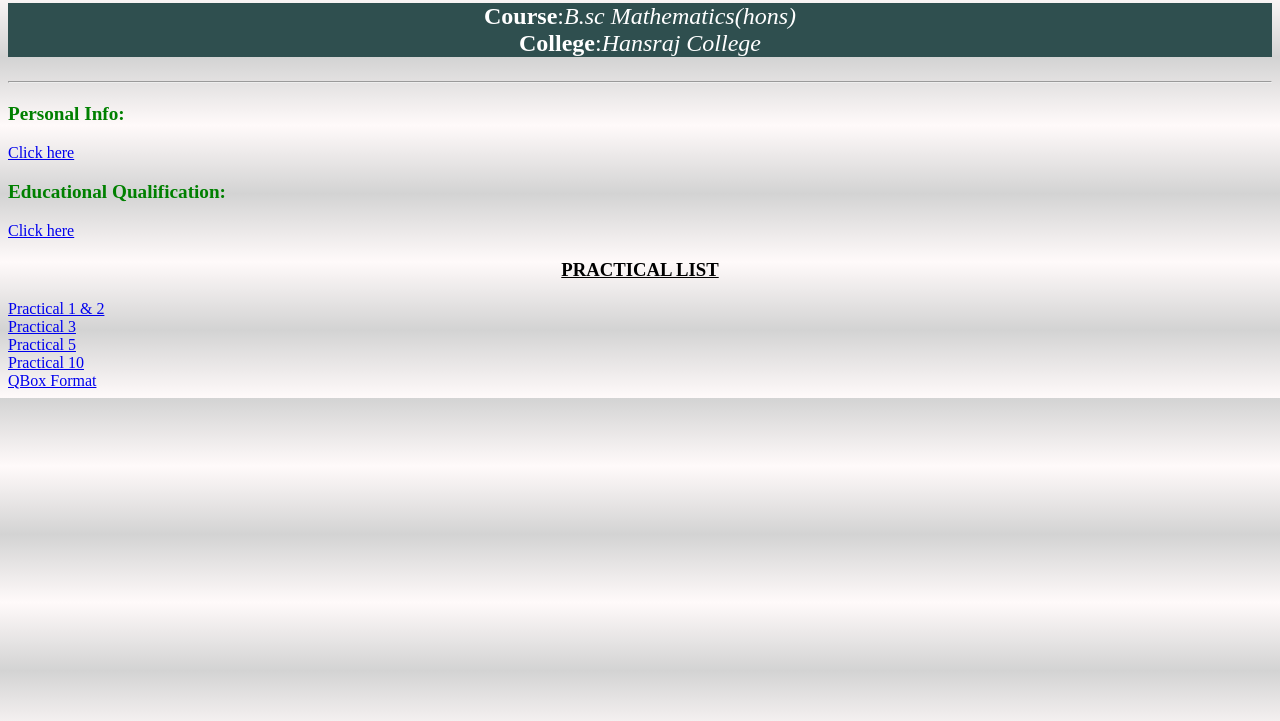
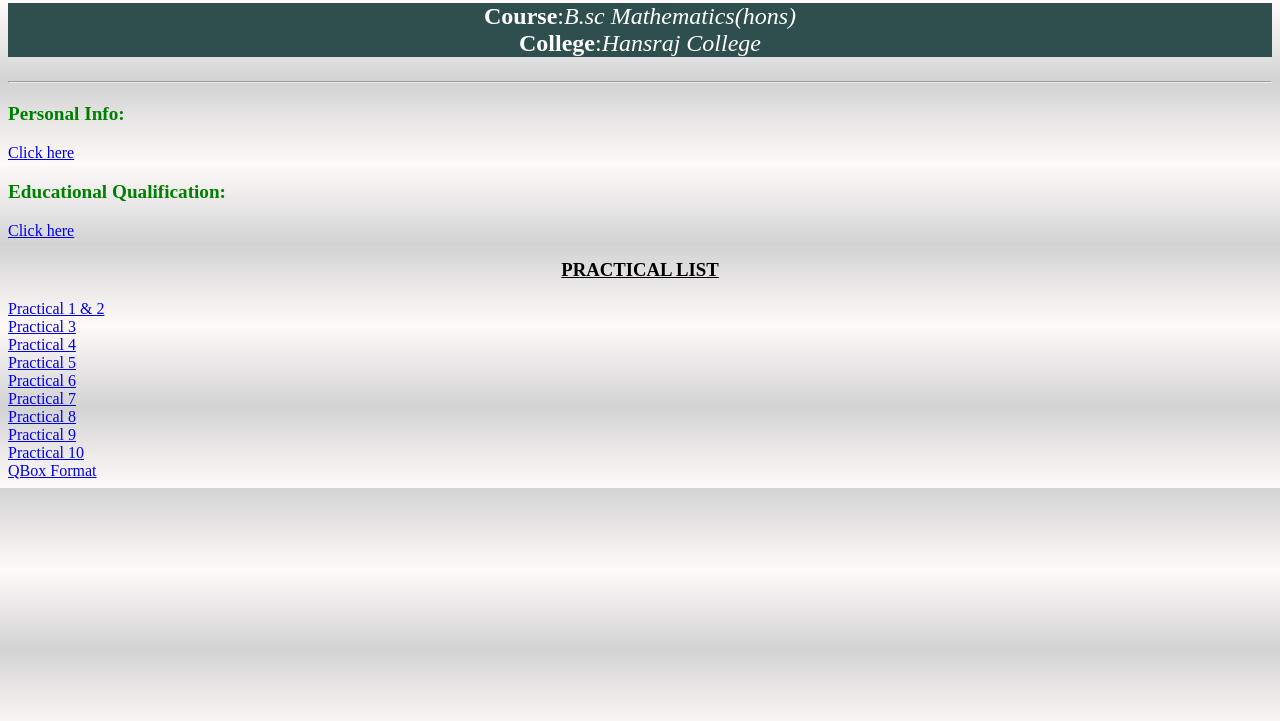
Before and after one commit to jain-harsh23/practical, a plain HTML site: page index.html in a window 1280 px wide. Shown: the part 79-800 px from the top of the page. Drawn offline with Linux system fonts and the light colour scheme.

Commit message:
Update index.html

```diff
--- a/index.html
+++ b/index.html
@@ -29,7 +29,12 @@
 </center>
 <a href="prac1&2.html">Practical 1 & 2</a><br>
 <a href="prac3.html">Practical 3</a><br>
+<a href="prac4.html">Practical 4</a><br>
 <a href="prac5.html">Practical 5</a><br>
+<a href="prac6.html">Practical 6</a><br>
+<a href="prac7.html">Practical 7</a><br>
+<a href="https://jain-harsh23.github.io/college_website/">Practical 8</a><br>
+<a href="prac9.html">Practical 9</a><br>
 <a href="prac10.html">Practical 10</a><br>
 <a href="Qboxformat.html">QBox Format</a>
 
```
